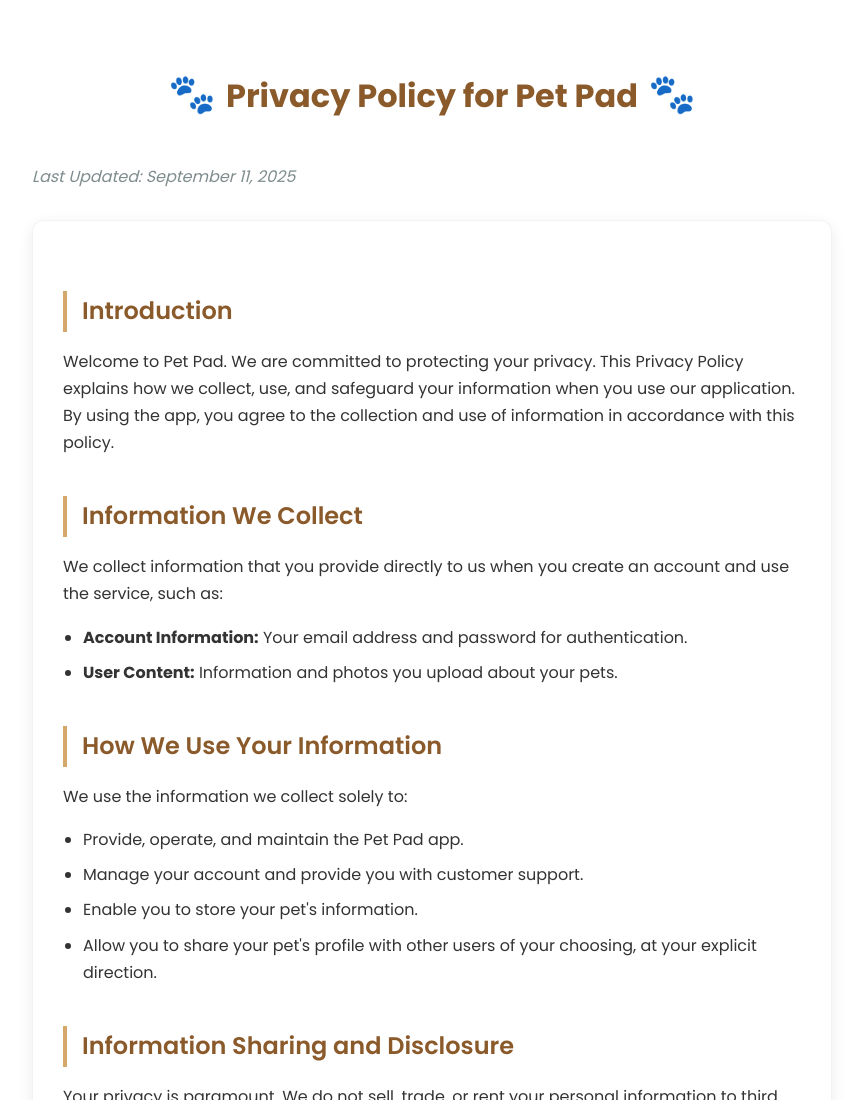
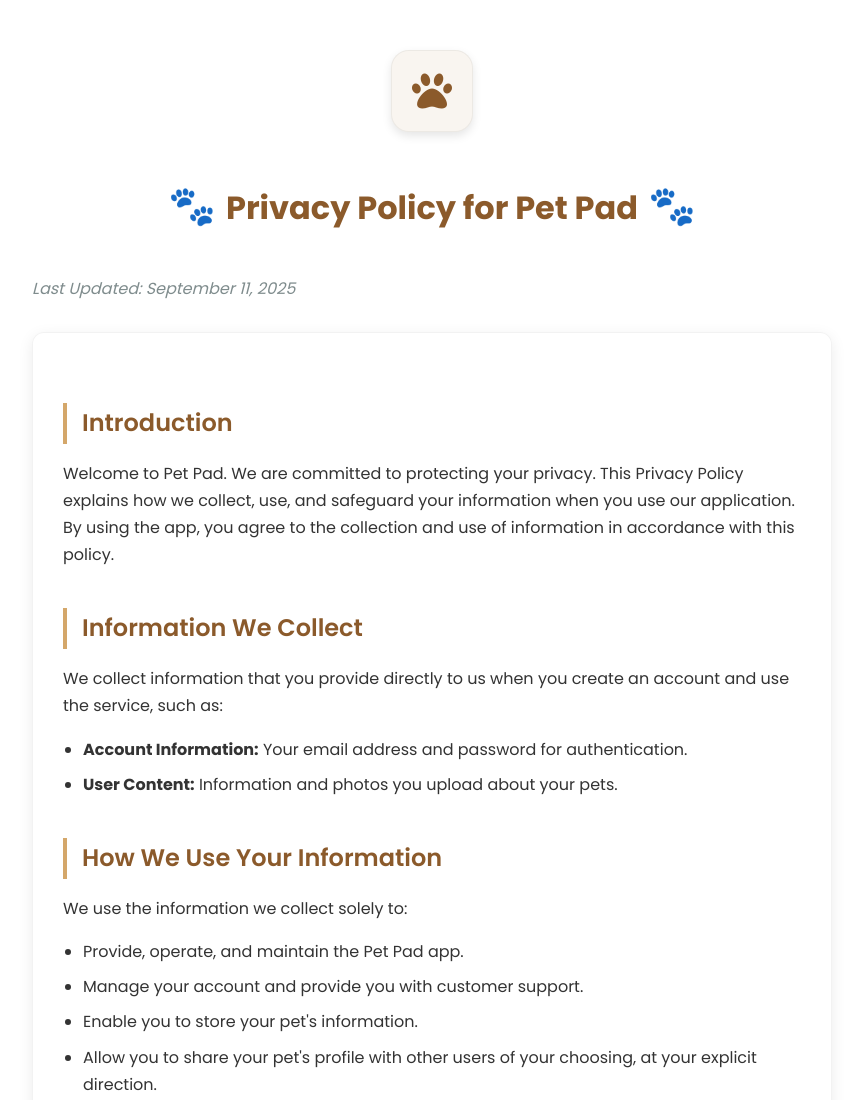
Before and after one commit to PetPadApp/privacy, a plain HTML site: page index.html in a window 1280 px wide. Shown: the top 1100 px of the page, without its empty margins (208-1071 px from the left). Drawn offline with Linux system fonts and the light colour scheme.

Commit message:
Update index.html
added paw icon at top center above title

```diff
--- a/index.html
+++ b/index.html
@@ -40,6 +40,30 @@
             z-index: -1;
             pointer-events: none;
         }
+
+        .app-icon-container {
+            text-align: center;
+            margin: 30px 0 10px;
+        }
+
+        .app-icon {
+            width: 80px;
+            height: 80px;
+            margin: 0 auto;
+            border-radius: 18px;
+            background-color: #f9f5f0;
+            display: flex;
+            align-items: center;
+            justify-content: center;
+            box-shadow: 0 4px 10px rgba(0,0,0,0.1);
+            border: 1px solid rgba(0,0,0,0.05);
+        }
+
+        .app-icon i {
+            font-size: 40px;
+            color: #8B5A2B;
+        }
+
         h1 {
             color: var(--primary-color);
             margin-bottom: 5px;
@@ -142,6 +166,13 @@
     </style>
 </head>
 <body>
+
+    <div class="app-icon-container">
+    <div class="app-icon">
+        <i class="fas fa-paw"></i>
+    </div>
+    </div>
+
     <h1>Privacy Policy for Pet Pad</h1>
     <p class="last-updated">Last Updated: <span id="currentDate"></span></p>
 
```
